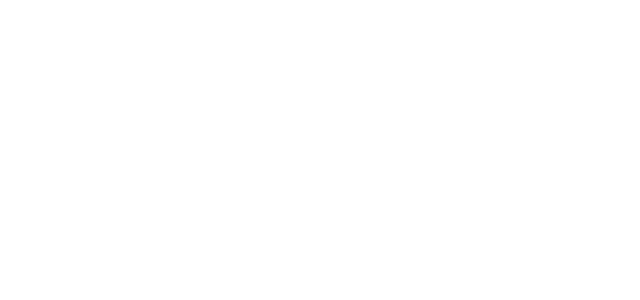
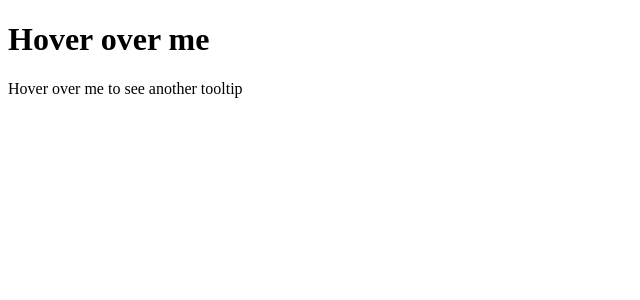
Before and after one commit to acciojob/react-composition-3-Bluetooth-stack, a React app: page / in a window 1280 px wide. Shown: the top 300 px of the page, without its empty margins (0-640 px from the left). Built offline with nearby package versions, Linux system fonts and the light colour scheme.

Commit message:
added tooltips

```diff
--- a/src/components/App.js
+++ b/src/components/App.js
@@ -1,11 +1,22 @@
 
 import React from "react";
 import './../styles/App.css';
+import Tooltip from "./Tooltip";
 
 const App = () => {
   return (
     <div>
         {/* Do not remove the main div */}
+        <h1 className="tootip">
+          <Tooltip text='This is a tooltip'>
+            Hover over me
+          </Tooltip>
+        </h1>
+        <p className="tootip">
+          <Tooltip text='This is another tooltip'>
+            Hover over me to see another tooltip
+          </Tooltip>
+        </p>
     </div>
   )
 }
--- /dev/null
+++ b/src/components/Tooltip.js
@@ -0,0 +1,16 @@
+import React, {useState} from "react";
+
+const Tooltip =  ({text, children})=>{
+    let [show, setShow] = useState(false)
+    return(
+        <div onMouseEnter={()=>{setShow(true)}} onMouseLeave={()=>{setShow(false)}}>
+            {
+                show &&
+                <div className="tooltiptext">{text}</div>
+            }
+            {children}
+        </div>
+    )
+}
+
+export default Tooltip;
```
Also changed, not shown: 1 other file (tests, documents, lock files or other folders).
